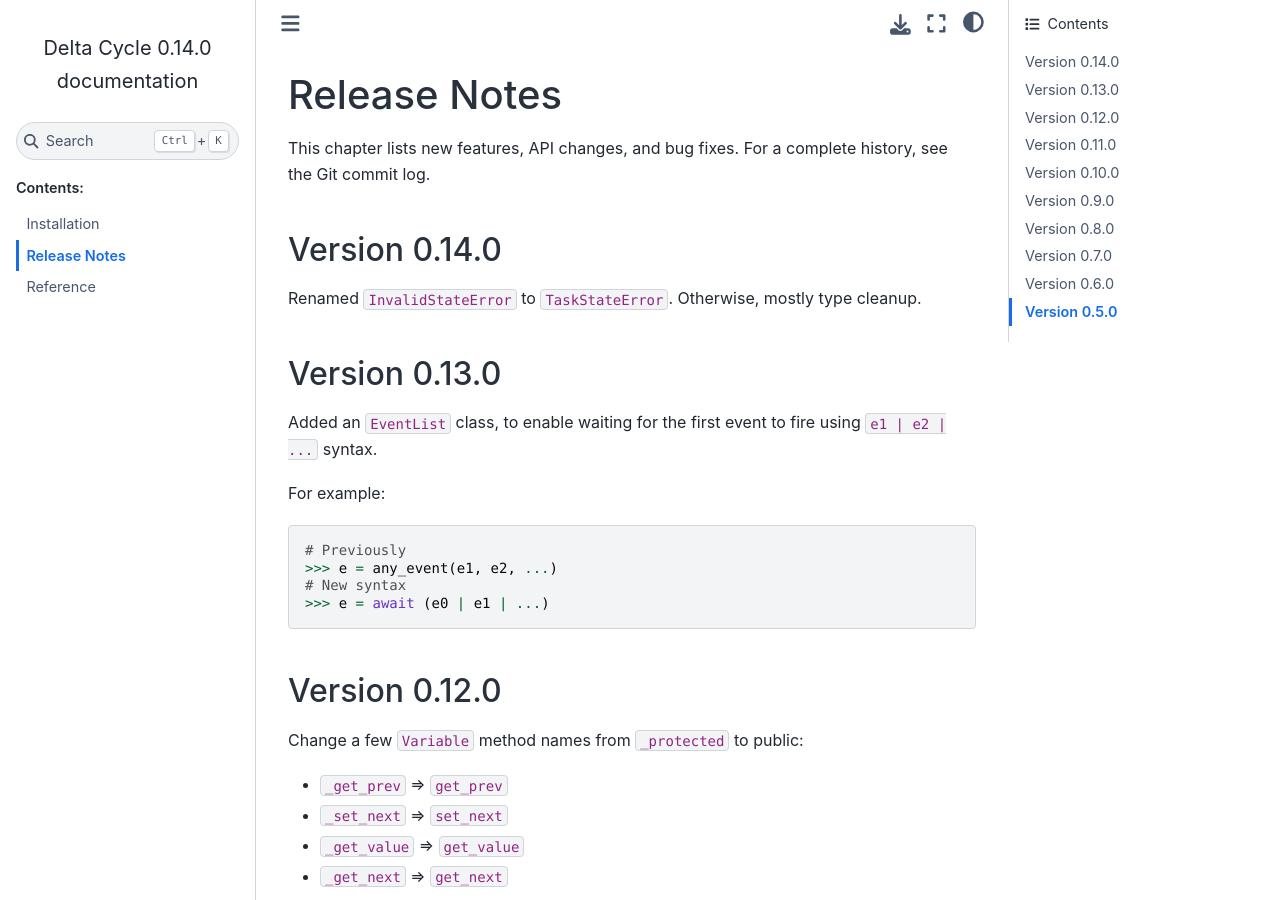
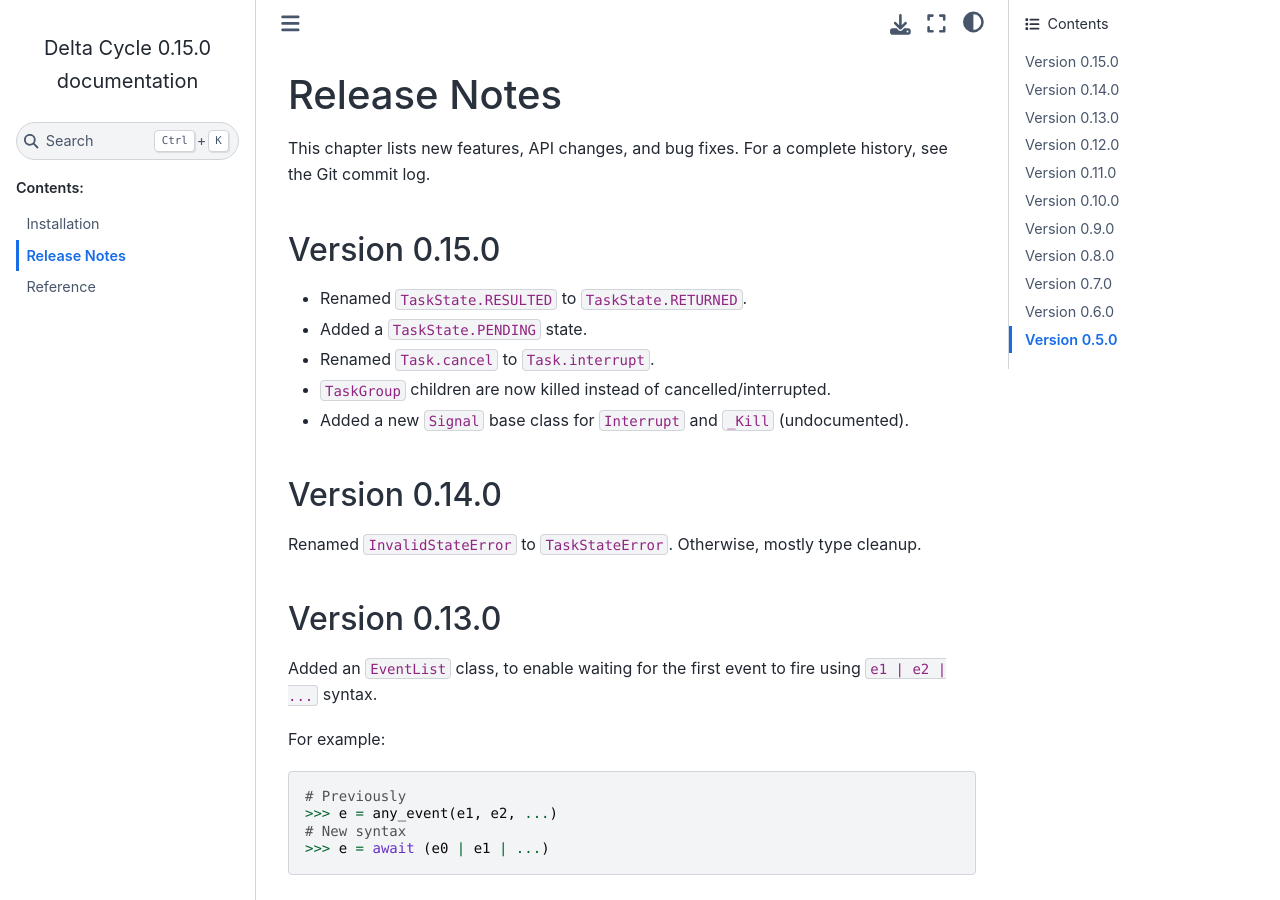
Before and after one commit to cjdrake/deltacycle, a Sphinx documentation site: the page built from doc/source/release_notes.rst, in a window 1280 px wide and 900 px high. Built offline with Sphinx 7.4.7 and the Sphinx Book theme 1.1.4, drawn with Linux system fonts in a browser that asks for light colours.

Commit message:
Release 0.15.0

```diff
--- a/doc/source/release_notes.rst
+++ b/doc/source/release_notes.rst
@@ -6,6 +6,16 @@
 
 This chapter lists new features, API changes, and bug fixes.
 For a complete history, see the Git commit log.
+
+
+Version 0.15.0
+==============
+
+* Renamed ``TaskState.RESULTED`` to ``TaskState.RETURNED``.
+* Added a ``TaskState.PENDING`` state.
+* Renamed ``Task.cancel`` to ``Task.interrupt``.
+* ``TaskGroup`` children are now killed instead of cancelled/interrupted.
+* Added a new ``Signal`` base class for ``Interrupt`` and ``_Kill`` (undocumented).
 
 
 Version 0.14.0
--- a/pyproject.toml
+++ b/pyproject.toml
@@ -1,6 +1,6 @@
 [project]
 name = "deltacycle"
-version = "0.14.0"
+version = "0.15.0"
 description = "Delta Cycle"
 readme = "README.md"
 
```
Also changed, not shown: 1 other file.
